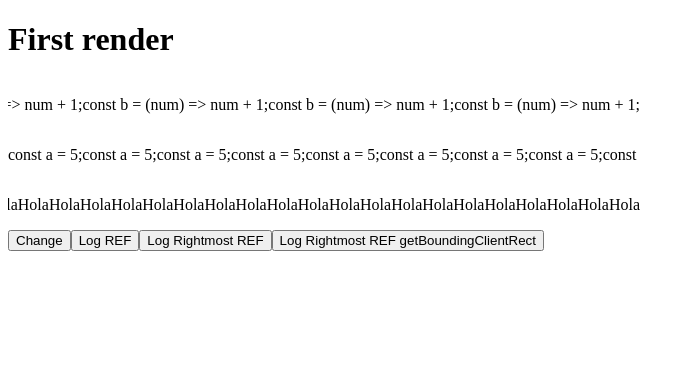
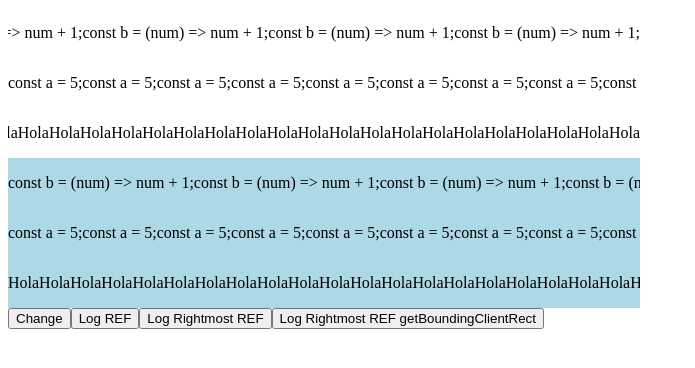
Before and after one commit to Ruberoni/react-auto-expand-marquee, a React (Vite) app: page / in a window 1280 px wide. Shown: the top 368 px of the page, without its empty margins (0-695 px from the left). Built offline with nearby package versions, Linux system fonts and the light colour scheme.

Commit message:
Create ExpandableComponent

```diff
--- a/src/AnimatedCode.tsx
+++ b/src/AnimatedCode.tsx
@@ -1,4 +1,4 @@
-import React, { ReactNode, useEffect, useState } from "react";
+import React, { ReactElement, ReactNode, useEffect, useMemo, useState } from "react";
 import {
   Light as SyntaxHighlighter,
   SyntaxHighlighterProps,
@@ -68,25 +68,28 @@ function AnimatedCode({
   // console.log("🚀 ~ file: AnimatedCode.tsx ~ line 48 ~ codeLines", codeLines);
 
   function calculateRowsWidth() {
+    console.log("🚀 ~ file: AnimatedCode.tsx ~ line 80 ~ calculateRowsWidth ~ baseRowItemsWidth", baseRowItemsWidth);
     const _elementsToFitContainer = baseRowItemsWidth.map(
       (baseRowItemWidth) => {
         if (!containerRef.current) {
           return 0
         }
         const { width: targetWidth } = containerRef.current.getBoundingClientRect();
-        return Math.ceil(targetWidth / baseRowItemWidth);
+        return Math.ceil(targetWidth / baseRowItemWidth)
       }
     );
     setElementsToFitContainer(_elementsToFitContainer);
   }
 
   useEffect(() => {
-    setBaseRowItemsWidth(individualTextElementsRefs.current.map(
+    console.log('FIRST RENDER')
+    baseRowItemsWidth[0] || setBaseRowItemsWidth(individualTextElementsRefs.current.map(
       (element) => element.getBoundingClientRect().width
-    ))
-  }, [])
+      ))
+    }, [])
 
   useEffect(() => {
+    console.log('RENDER')
     setRendered(true);
 
     window.addEventListener("resize", calculateRowsWidth);
@@ -111,11 +114,11 @@ function AnimatedCode({
     console.log(
       "[AnimatedCode][loglogRowItemsRefsBoundingRect] rowItemsRefs[0].getBoundingClientRect()",
       rowItemsRefs.current[0].getBoundingClientRect()
-    );
+    )
   // END TESTING
   return (
     <div>
-      {rendered && <h1>First render</h1>}
+      {/* {rendered && <h1>First render</h1>} */}
       <div className="container" ref={containerRef}>
         {codeLines?.map(({ text }, i) => {
           const reverse = animationConfig.mix && Boolean(i % 2 === 0);
@@ -148,6 +151,20 @@ function AnimatedCode({
           );
         })}
       </div>
+      {codeLines?.map(({ text }, i) => {
+        const reverse = animationConfig.mix && Boolean(i % 2 === 0);
+        const scrollAnimationStyles = (w: number) => getScrollAnimationStyles(
+          w,
+          {
+            play,
+            reverse,
+          }
+        );
+        return (
+        <ExpandableComponent rowStyle={scrollAnimationStyles} key={`EC-ROOT-${i}`} style={{backgroundColor: 'lightblue', width: '50%'}} duplicateTimes={2}>
+          <p>{text}</p>
+        </ExpandableComponent>
+      )})}
       {/* START TESTING */}
       <button onClick={handleOnClick}>Change</button>
       <button onClick={logRef}>Log REF</button>
@@ -203,15 +220,15 @@ const Row = ({
 }: CodeLineProps) => {
   const [state, setState] = useState<null | React.ReactElement[][]>(null);
 
-  const IndividualTextElement = <p ref={textElementRef}>{text}</p>;
+  const IndividualTextElement = <p ref={textElementRef}>{text}</p>
   useEffect(() => {
     if (textsAmount) {
       setState([
-        [IndividualTextElement, ...getClonesComponentsArray(
+        getClonesComponentsArray(
           <p>{text}</p>,
-          textsAmount - 1,
+          textsAmount,
           "row-1"
-        )],
+        ),
         getClonesComponentsArray(
           <p>{text}</p>,
           textsAmount,
@@ -222,7 +239,7 @@ const Row = ({
           textsAmount,
           "row-3"
         ),
-      ]);
+      ])
     }
   }, [textsAmount]);
 
@@ -242,4 +259,83 @@ const Row = ({
   );
 };
 
+/**
+ * Component that expand itself to the container width.\
+ * The expands is done copying itself a lot of times
+ *
+ * @todo
+ * - Add prop to expand even more
+ * - Implement to work with any component
+ */
+const ExpandableComponent = ({children, duplicateTimes = 1, rowStyle, ...props}: any) => {
+  const containerRef = React.useRef<HTMLDivElement>(null)
+  const textRef = React.useRef<HTMLParagraphElement>(null)
+  const [components, setComponents] = useState<null | ReactElement[]>(null)
+
+  const numberToFillContainer = useCompsToFillContainer(textRef.current, containerRef.current)
+
+  useEffect(() => {
+    if (numberToFillContainer) {
+      /**
+       * Sets `components' to the minimun amount of components to fullfil
+       * the `container width`
+       */
+      setComponents(() => {
+        const _components: ReactElement[] = []
+          Array.from(Array(duplicateTimes)).forEach((_, i) => {
+            _components.push((
+              <RowItem style={typeof rowStyle === 'function' ? rowStyle(textRef?.current?.offsetWidth) : rowStyle} key={`EC-BASE-row-${i}`}>
+                {[i === 0 && <RowItem key="base" ref={textRef}>{children}</RowItem>, ...getClonesComponentsArray(
+                  children,
+                  i === 0 ? numberToFillContainer - 1 : numberToFillContainer,
+                  `EC-row-${i}`
+                )]}
+              </RowItem>
+            )
+          )})
+        return _components
+      })
+    }
+  }, [numberToFillContainer])
+
+  return (
+    <div {...props} style={{width: '100%', ...props.style}} className='row' ref={containerRef}>
+      {components
+        ? components
+        : (<div ref={textRef}>
+          {children}
+        </div>)}
+    </div>
+  )
+}
+
+
 export default AnimatedCode;
+
+const useCompsToFillContainer = (compRef: HTMLElement | null, containerRef: HTMLElement | null) => {
+  const [numberToFillContainer, setnumberToFillContainer] = useState(0)
+
+  function calculateComponentsToFillContainer() {
+    const targetWidth = containerRef?.getBoundingClientRect().width
+    const baseWidth = compRef?.offsetWidth
+    if (!targetWidth || !baseWidth) {
+      setnumberToFillContainer(0)
+      return
+    };
+
+    setnumberToFillContainer(Math.ceil(targetWidth / baseWidth))
+  }
+
+  useEffect(() => {
+    calculateComponentsToFillContainer()
+  }, [containerRef, compRef])
+
+  useEffect(() => {
+
+    window.addEventListener("resize", calculateComponentsToFillContainer);
+    return () => {
+      window.removeEventListener("resize", calculateComponentsToFillContainer);
+    };
+  })
+  return numberToFillContainer
+}
--- a/src/utils.tsx
+++ b/src/utils.tsx
@@ -74,11 +74,11 @@ const defaultAnimationStylesConfig: IAnimationStylesConfig = {
 }
 
 export function getScrollAnimationStyles(
-  container: HTMLElement | null,
+  container: HTMLElement | null | number,
   config = defaultAnimationStylesConfig
 ): React.CSSProperties {
   if (!container) return {};
-  const { width: containerWidth } = container.getBoundingClientRect();
+  const { width: containerWidth } = typeof container === 'number' ? {width: container} : container.getBoundingClientRect();
   return {
     animationName: config.reverse ? 'scrollReverse' : 'scroll',
     animationDuration: SPEED_CONSTANT * containerWidth + 's',
@@ -95,7 +95,6 @@ export function getScrollAnimationStyles(
  * Returns an array of *`length`* elements *`el`*
  */
 export function getClonesComponentsArray(el: ReactElement, length: number, keySuffix: string) {
-  console.log("🚀 ~ file: utils.tsx ~ line 93 ~ getClonesComponentsArray ~ length", length)
   if (length < 1) return []
   return Array.from(Array(length))
     .map((_, i) => React.cloneElement(el, { key: `${keySuffix}-${i}` }));
```
